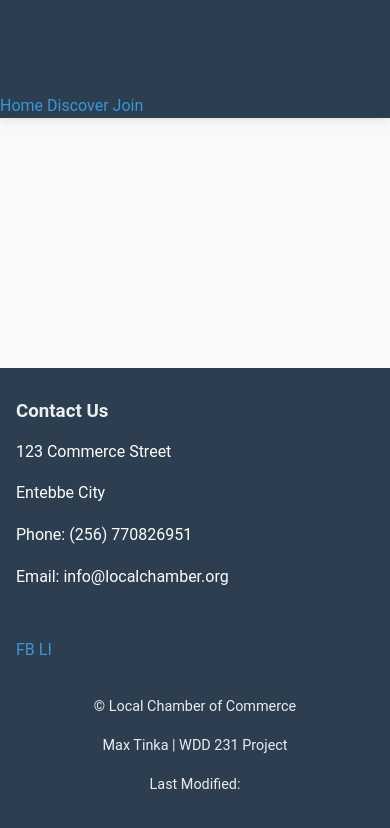
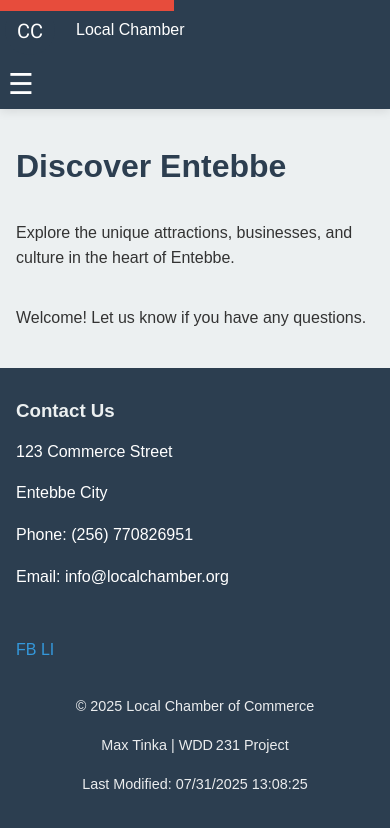
Before and after one commit to MaxTinka/wdd231, a plain HTML site: page chamber/discover.html in a window 390 px wide. Drawn offline with nearby package versions, Linux system fonts and the light colour scheme; no server answers.

Commit message:
Update discover.html yes1

```diff
--- a/chamber/discover.html
+++ b/chamber/discover.html
@@ -1,30 +1,62 @@
 <!DOCTYPE html>
 <html lang="en">
 <head>
-  <meta charset="UTF-8">
-  <meta name="viewport" content="width=device-width, initial-scale=1.0">
-  <meta name="description" content="Discover Entebbe with the Local Chamber of Commerce">
-  <title>Discover Entebbe | Local Chamber of Commerce</title>
-  <link rel="stylesheet" href="styles/base.css">
-  <link rel="stylesheet" href="styles/medium.css">
-  <link rel="stylesheet" href="styles/large.css">
-  <script defer src="scripts/visits.js"></script>
-  <script defer src="scripts/discover.js"></script>
+  <meta charset="UTF-8" />
+  <meta name="viewport" content="width=device-width, initial-scale=1.0" />
+  <meta name="description" content="Discover Entebbe - Local Chamber of Commerce" />
+  <meta name="author" content="Max Tinka" />
+  <meta property="og:title" content="Discover Entebbe | Local Chamber of Commerce" />
+  <meta property="og:description" content="Explore the attractions and businesses in Entebbe." />
+  <meta property="og:image" content="https://yourdomain.com/images/social-preview.jpg" />
+  <meta property="og:url" content="https://yourdomain.com/chamber/discover.html" />
+  <title>Discover | Local Chamber of Commerce</title>
+  <link rel="icon" href="images/favicon.ico" type="image/x-icon" />
+  <link rel="stylesheet" href="https://cdnjs.cloudflare.com/ajax/libs/normalize/8.0.1/normalize.min.css" />
+  <link rel="stylesheet" href="styles/base.css" />
+  <!-- Add discover.css here -->
+  <link rel="stylesheet" href="styles/discover.css" />
+  <link rel="preconnect" href="https://fonts.googleapis.com" />
+  <link rel="preconnect" href="https://fonts.gstatic.com" crossorigin />
+  <link href="https://fonts.googleapis.com/css2?family=Roboto:wght@400;500;700&display=swap" rel="stylesheet" />
 </head>
 <body>
-  <header>
-    <h1>Local Chamber of Commerce</h1>
-    <nav>
-      <a href="index.html">Home</a>
-      <a href="discover.html" class="active">Discover</a>
-      <a href="join.html">Join</a>
+  <a href="#main-content" class="skip-link">Skip to Main Content</a>
+
+  <header class="main-header">
+    <div class="header-container">
+      <div class="logo">
+        <svg width="60" height="60" viewBox="0 0 60 60" aria-hidden="true">
+          <circle cx="30" cy="30" r="25" fill="#2c3e50" />
+          <text x="30" y="38" font-family="Roboto" font-size="20" fill="white" text-anchor="middle">CC</text>
+        </svg>
+        <span class="name">Local Chamber</span>
+      </div>
+      <button id="menu-button" aria-expanded="false" aria-label="Navigation menu" aria-controls="primary-nav">
+        <span class="hamburger-icon">☰</span>
+        <span class="sr-only">Menu</span>
+      </button>
+    </div>
+    <nav id="primary-nav" aria-label="Primary navigation">
+      <ul>
+        <li><a href="index.html">Home</a></li>
+        <li><a href="discover.html" aria-current="page">Discover</a></li>
+        <li><a href="directory.html">Directory</a></li>
+        <li><a href="join.html">Join</a></li>
+        <li><a href="contact.html">Contact</a></li>
+      </ul>
     </nav>
   </header>
 
-  <main>
-    <aside id="visitor-message" class="sidebar"></aside>
-    <section class="discover-grid">
-      <!-- Cards will be dynamically inserted here by discover.js -->
+  <main id="main-content" class="discover-main">
+    <h1>Discover Entebbe</h1>
+    <p class="intro">Explore the unique attractions, businesses, and culture in the heart of Entebbe.</p>
+
+    <section class="visit-message" aria-live="polite" tabindex="0">
+      <!-- Visit message will be injected here by JavaScript -->
+    </section>
+
+    <section class="gallery" aria-label="Local Attractions and Points of Interest">
+      <!-- Cards will be dynamically injected here -->
     </section>
   </main>
 
@@ -48,5 +80,80 @@
       </div>
     </div>
   </footer>
+
+  <script>
+    // Auto-fill year and last modified in footer
+    document.getElementById("current-year").textContent = new Date().getFullYear();
+    document.getElementById("lastModified").textContent = document.lastModified;
+
+    // Mobile menu toggle
+    const menuButton = document.getElementById('menu-button');
+    const primaryNav = document.getElementById('primary-nav');
+    menuButton.addEventListener('click', () => {
+      const expanded = menuButton.getAttribute('aria-expanded') === 'true';
+      menuButton.setAttribute('aria-expanded', String(!expanded));
+      primaryNav.classList.toggle('active');
+    });
+
+    // Load JSON data and render cards
+    async function loadDiscoverData() {
+      try {
+        const response = await fetch('data/discover.json');
+        if (!response.ok) throw new Error('Network response was not ok');
+        const items = await response.json();
+
+        const gallery = document.querySelector('.gallery');
+        items.forEach((item, index) => {
+          const card = document.createElement('article');
+          card.className = 'card';
+          card.style.setProperty('--grid-area', `card${index + 1}`);
+
+          card.innerHTML = `
+            <h2>${item.name}</h2>
+            <figure>
+              <img src="${item.image}" alt="${item.alt}" width="300" height="200" loading="lazy" />
+              <figcaption>${item.caption || ''}</figcaption>
+            </figure>
+            <address>${item.address}</address>
+            <p>${item.description}</p>
+            <button class="learn-more" aria-label="Learn more about ${item.name}">Learn More</button>
+          `;
+
+          gallery.appendChild(card);
+        });
+      } catch (error) {
+        console.error('Error loading discover data:', error);
+      }
+    }
+
+    // LocalStorage visit message logic
+    function updateVisitMessage() {
+      const visitEl = document.querySelector('.visit-message');
+      const lastVisit = localStorage.getItem('lastVisit');
+      const now = Date.now();
+
+      if (!lastVisit) {
+        visitEl.textContent = "Welcome! Let us know if you have any questions.";
+      } else {
+        const diffMs = now - parseInt(lastVisit, 10);
+        const diffDays = Math.floor(diffMs / (1000 * 60 * 60 * 24));
+
+        if (diffDays < 1) {
+          visitEl.textContent = "Back so soon! Awesome!";
+        } else if (diffDays === 1) {
+          visitEl.textContent = "You last visited 1 day ago.";
+        } else {
+          visitEl.textContent = `You last visited ${diffDays} days ago.`;
+        }
+      }
+      localStorage.setItem('lastVisit', now.toString());
+    }
+
+    // Initialize page
+    document.addEventListener('DOMContentLoaded', () => {
+      loadDiscoverData();
+      updateVisitMessage();
+    });
+  </script>
 </body>
 </html>
```
